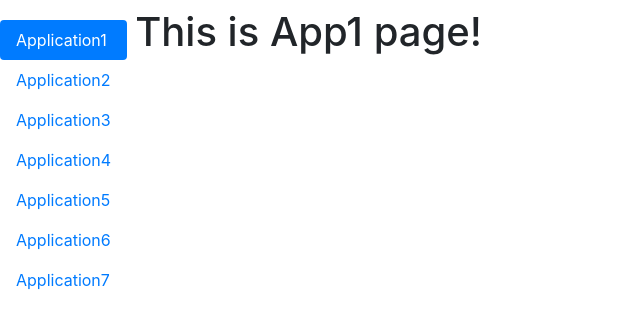
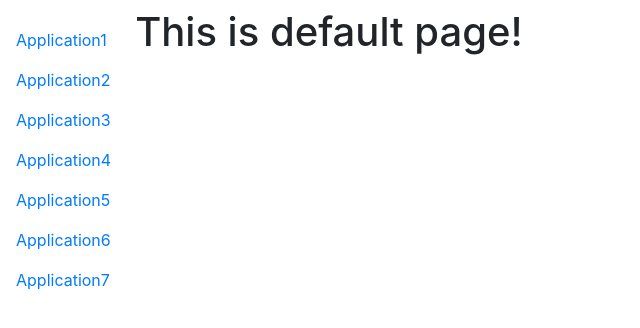
Before and after one commit to blavonne/react_strap, a React (Create React App) app: page / in a window 1280 px wide. Shown: the top 328 px of the page, without its empty margins (0-640 px from the left). Built offline with nearby package versions, Linux system fonts and the light colour scheme.

Commit message:
can change content page

```diff
--- a/src/App.js
+++ b/src/App.js
@@ -1,15 +1,14 @@
 import React, {Component} from 'react';
 import NavBar from "./components/NavBar/NavBar";
 import './App.css';
-import * as Apps from "./components/Content/AppsContent";
-import {Switch, Route} from 'react-router-dom';
+import Router from "./components/Router/Router";
 
 class App extends Component {
 	constructor(props) {
 		super(props)
 		this.state = {
 			apps: [
-				{id: 1, name: "Application1", active: true, content: "/Application1/"},
+				{id: 1, name: "Application1", active: false, content: "/Application1/"},
 				{id: 2, name: "Application2", active: false, content: "/Application2/"},
 				{id: 3, name: "Application3", active: false, content: "/Application3/"},
 				{id: 4, name: "Application4", active: false, content: "/Application4/"},
@@ -42,22 +41,17 @@ class App extends Component {
 		)
 	}
 
+	renderContent() {
+		return (
+			<Router/>
+		)
+	}
+
 	render() {
 		return (
 			<div className="App">
 				{this.renderNav()}
-				<div className="Content">
-					<Switch>
-						<Route exact path='/' component={Apps.App1}/>
-						<Route path='/Application1' component={Apps.App1}/>
-						<Route path='/Application2' component={Apps.App2}/>
-						<Route path='/Application3' component={Apps.App3}/>
-						<Route path='/Application4' component={Apps.App4}/>
-						<Route path='/Application5' component={Apps.App5}/>
-						<Route path='/Application6' component={Apps.App6}/>
-						<Route path='/Application7' component={Apps.App7}/>
-					</Switch>
-				</div>
+				{this.renderContent()}
 			</div>
 		);
 	}
--- a/src/components/Content/AppsContent.js
+++ b/src/components/Content/AppsContent.js
@@ -1,46 +1,51 @@
 import React from "react";
 
 const App1 = () => (
-	<div>
+
 		<h1>This is App1 page!</h1>
-	</div>
+
 )
 
 const App2 = () => (
-	<div>
+
 		<h1>This is App2 page!</h1>
-	</div>
+
 )
 
 const App3 = () => (
-	<div>
+
 		<h1>This is App3 page!</h1>
-	</div>
+
 )
 
 const App4 = () => (
-	<div>
+
 		<h1>This is App4 page!</h1>
-	</div>
+
 )
 
 const App5 = () => (
-	<div>
+
 		<h1>This is App5 page!</h1>
-	</div>
+
 )
 
 const App6 = () => (
-	<div>
+
 		<h1>This is App6 page!</h1>
-	</div>
+
 )
 
 const App7 = () => (
-	<div>
+
 		<h1>This is App7 page!</h1>
-	</div>
+
 )
 
+const Index = () => (
 
-export {App1, App2, App3, App4, App5, App6, App7};
+	<h1>This is default page!</h1>
+
+)
+
+export {App1, App2, App3, App4, App5, App6, App7, Index};
--- /dev/null
+++ b/src/components/Router/Router.js
@@ -0,0 +1,22 @@
+import React from "react";
+import {Route, Switch} from "react-router-dom";
+import * as Apps from "../Content/AppsContent";
+
+const Router = () => {
+	return (
+		<div className="Content">
+			<Switch>
+				<Route exact path='/' component={Apps.Index}/>
+				<Route path='/Application1' component={Apps.App1}/>
+				<Route path='/Application2' component={Apps.App2}/>
+				<Route path='/Application3' component={Apps.App3}/>
+				<Route path='/Application4' component={Apps.App4}/>
+				<Route path='/Application5' component={Apps.App5}/>
+				<Route path='/Application6' component={Apps.App6}/>
+				<Route path='/Application7' component={Apps.App7}/>
+			</Switch>
+		</div>
+	)
+}
+
+export default Router;
```
